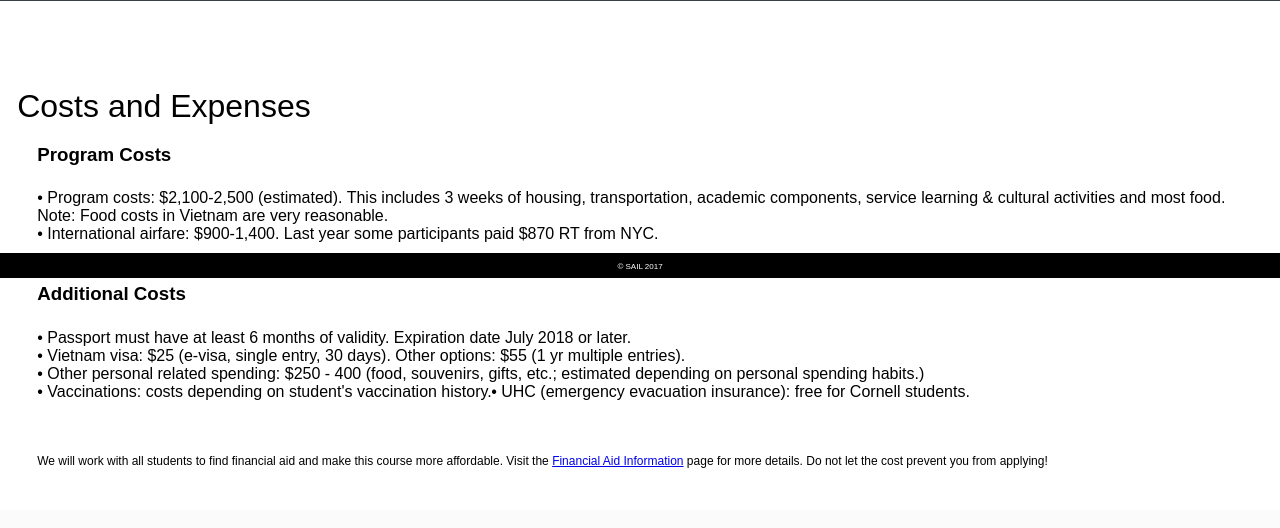
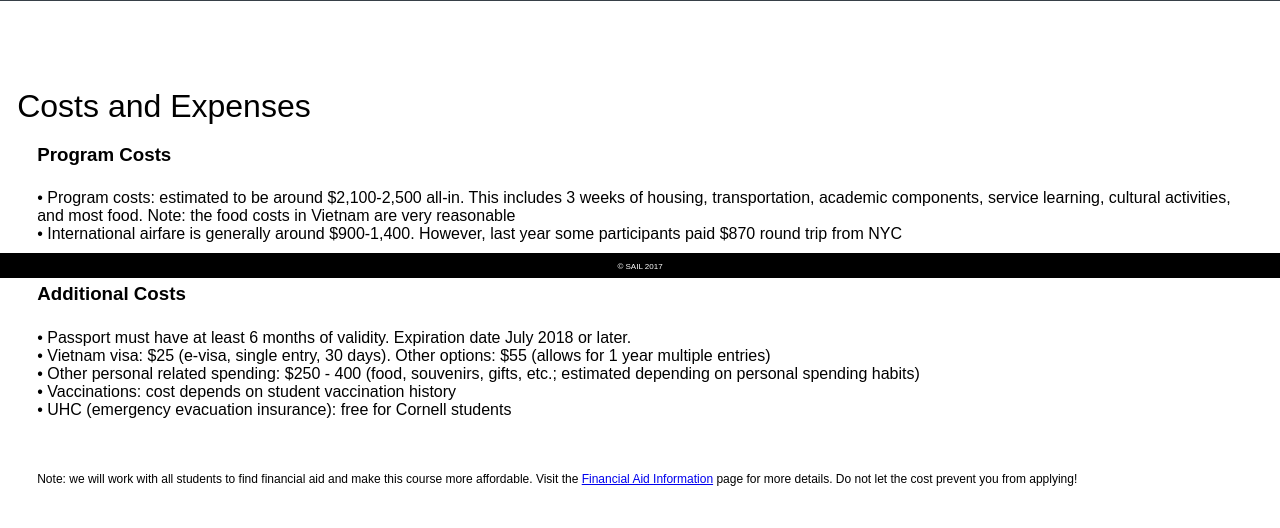
Before and after one commit to crabalockerfishwife/SAIL, a PHP site: page /pages/expenses.php in a window 1280 px wide. Shown: the part 522-1050 px from the top of the page. Before the commit the page ends 990 px from the top, so only its background shows below. Run offline with PHP 8.4, Linux system fonts and the light colour scheme; the visitor is signed in with stand-in values (Sample User, id 1).

Commit message:
making minor changes to expenses.php page

```diff
--- a/pages/expenses.php
+++ b/pages/expenses.php
@@ -16,21 +16,21 @@
 			<div class="page-heading-4">
                 <h3>Program Costs</h3>
   				<ul class>
-  					<li>• Program costs: $2,100-2,500 (estimated). This includes 3 weeks of housing, transportation, academic components, service learning &amp; cultural activities and most food. Note: Food costs in Vietnam are very reasonable.</li>
- 					<li>• International airfare: $900-1,400. Last year some participants paid $870 RT from NYC.</li>
+  					<li>• Program costs: estimated to be around $2,100-2,500 all-in. This includes 3 weeks of housing, transportation, academic components, service learning, cultural activities, and most food. Note: the food costs in Vietnam are very reasonable</li><br>
+ 					<li>• International airfare is generally around $900-1,400. However, last year some participants paid $870 round trip from NYC</li>
  				</ul></div>
 			<div class="page-heading-4">
                 <h3>Additional Costs</h3>
   				<ul class>
-  					<li>• Passport must have at least 6 months of validity. Expiration date July 2018 or later.</li>
- 					<li>• Vietnam visa: $25 (e-visa, single entry, 30 days). Other options: $55 (1 yr multiple entries).</li>
-                    <li>• Other personal related spending: $250 - 400 (food, souvenirs, gifts, etc.; estimated depending on personal spending habits.)</li>
-                    <li>• Vaccinations: costs depending on student's vaccination history.</li>
-                    <li>• UHC (emergency evacuation insurance): free for Cornell students.</li>
+  					<li>• Passport must have at least 6 months of validity. Expiration date July 2018 or later.</li><br>
+ 					<li>• Vietnam visa: $25 (e-visa, single entry, 30 days). Other options: $55 (allows for 1 year multiple entries)</li><br>
+                    <li>• Other personal related spending: $250 - 400 (food, souvenirs, gifts, etc.; estimated depending on personal spending habits)</li><br>
+                    <li>• Vaccinations: cost depends on student vaccination history</li><br>
+                    <li>• UHC (emergency evacuation insurance): free for Cornell students</li>
  				</ul>
 	       </div>
         <div class="page-heading-5">
-            <p>We will work with all students to find financial aid and make this course more affordable. Visit the <a href="funding.php">Financial Aid Information</a> page for more details. Do not let the cost prevent you from applying!</p></div>
+            <p>Note: we will work with all students to find financial aid and make this course more affordable. Visit the <a href="funding.php">Financial Aid Information</a> page for more details. Do not let the cost prevent you from applying!</p></div>
     </div>
 
 	<div class="footer-bar"><br>© SAIL 2017</div>
```
